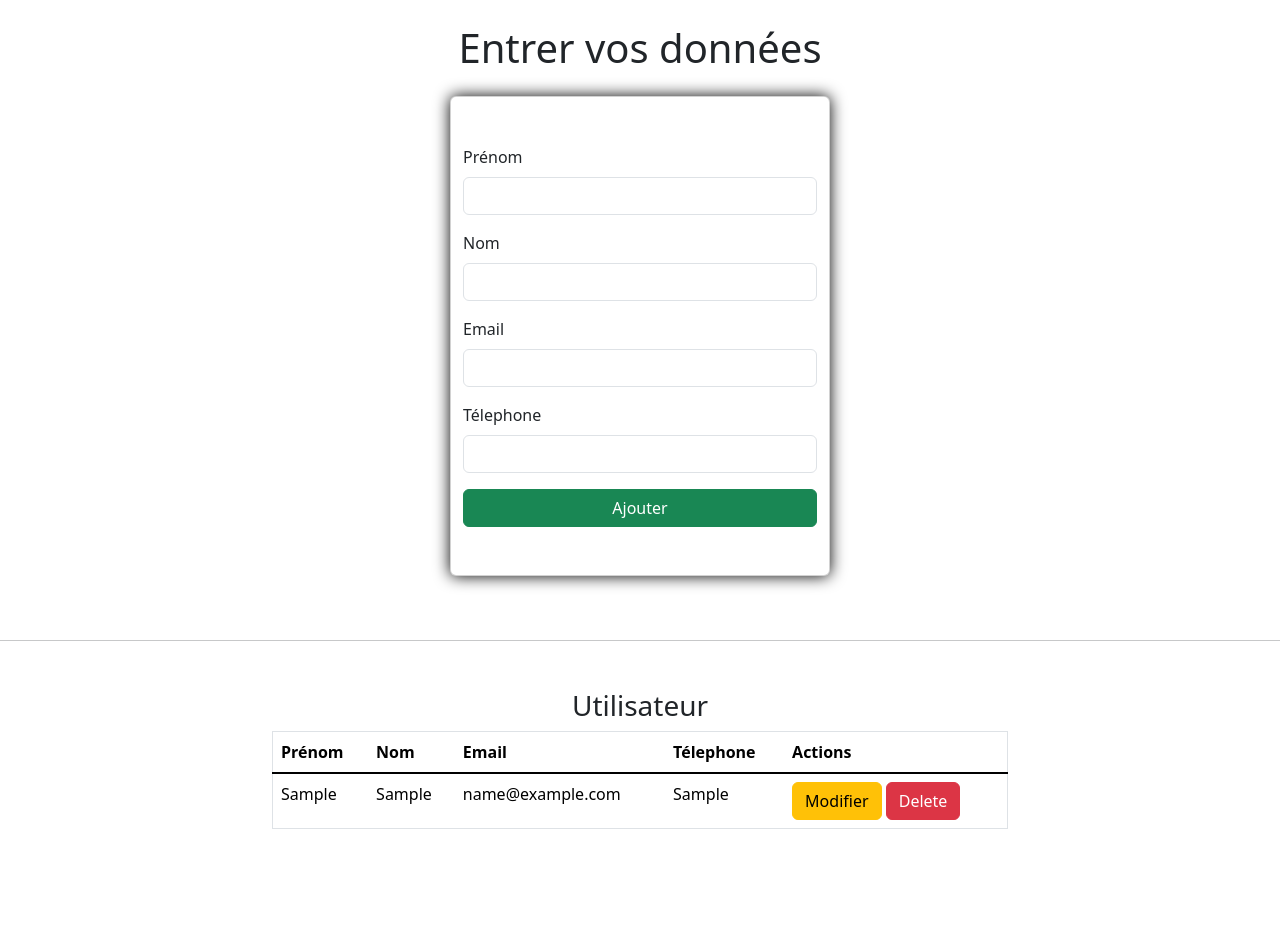
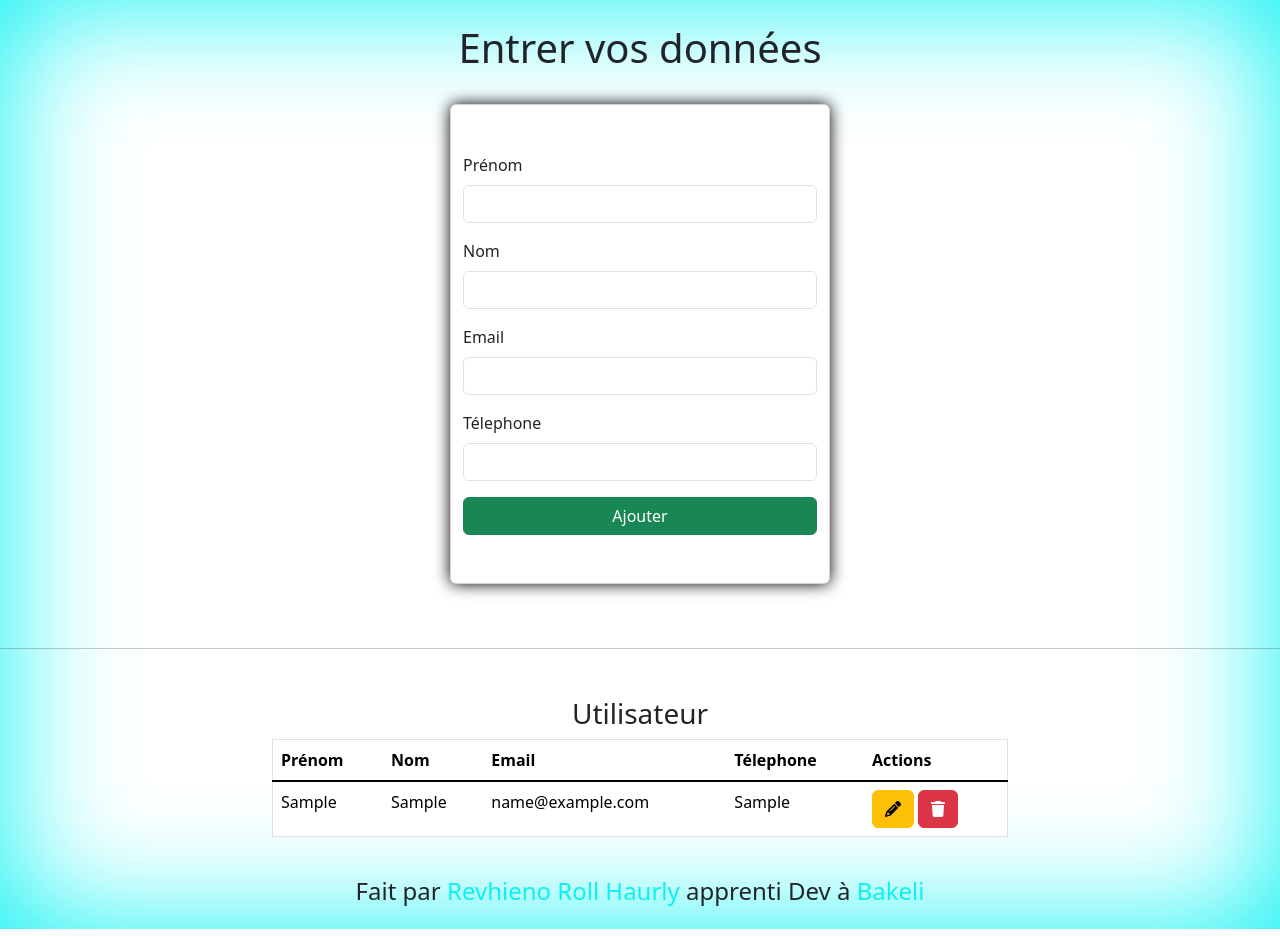
Before and after one commit to ZooM982/reatdr-tache-2-ajout-utilisateurs, a plain HTML site: page index.html in a window 1280 px wide. Both pictures are taken after typing "Sample", "Sample", "name@example.com", "Sample" into the empty fields and a click on the button "Ajouter". Before the commit the page ends 845 px from the top, so only its background shows below. Drawn offline with nearby package versions, Linux system fonts and the light colour scheme.

Commit message:
update icon

```diff
--- a/App.js
+++ b/App.js
@@ -49,8 +49,8 @@ function showData(){
         html += "<td>"+ element.email +"</td>"
         html += "<td>"+ element.phone +"</td>"
         html += '<td><button onclick="updateData('+
-        index+')" class="btn btn-warning" id="modifier">Modifier</button> <button onclick="deleteData('+
-        index+')" class="btn btn-danger" >Delete </button></td>';
+        index+')" class="btn btn-warning" id="modifier"><i class="fa-solid fa-pencil"></i></button> <button onclick="deleteData('+
+        index+')" class="btn btn-danger"><i class="fa-solid fa-trash"></i></button></td>';
         html += "</tr>"
     });
 
--- a/index.html
+++ b/index.html
@@ -8,7 +8,8 @@
 </head>
 <body>
     <header>
-        <h1 class="text-center my-4">Entrer vos données</h1>
+
+        <h1 class="text-center py-4">Entrer vos données</h1>
     </header>
     <main>
         <!--AJOUTS DES DONNEES UTLISATEUR SAISIE PAR L'UTILISATEUR-->
@@ -32,7 +33,7 @@
                           <input type="phone" class="form-control" id="phone">
                         </div>
                         <button type="submit" class="btn btn-success" onclick="AddData()" id="Submit">Ajouter</button>
-                        <button type="submit" class="btn btn-warning" id="Update">Mettre à jour</button>
+                        <button type="submit" class="btn btn-warning" id="Update"><i class="fa-solid fa-check"></i></button>
                     </div>
             </div>
         </div>
@@ -59,7 +60,7 @@
         </div>
     </main>
     <footer>
-
+        <h4 class="text-center py-4">Fait par <span>Revhieno Roll Haurly</span> apprenti Dev à <span>Bakeli</span></h4>
     </footer>
 
 </body>
--- a/styles.css
+++ b/styles.css
@@ -1,6 +1,9 @@
 *{
     margin: 0;
     padding: 0;
+}
+body{
+    box-shadow: inset 0 0  8em rgb(8, 242, 242);
 }
 #Submit{
     display: block;
@@ -22,3 +25,6 @@
 .tbody{
     background-color: #a4a4a2;
 }
+span{
+    color: rgb(8, 242, 242);
+}
```
